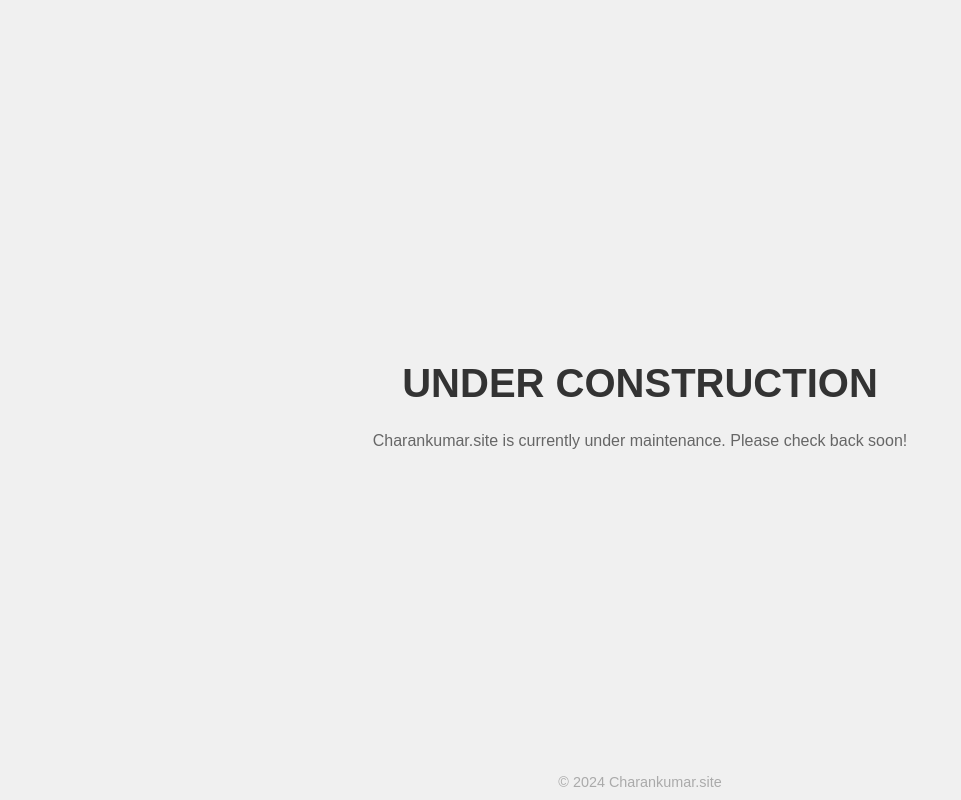
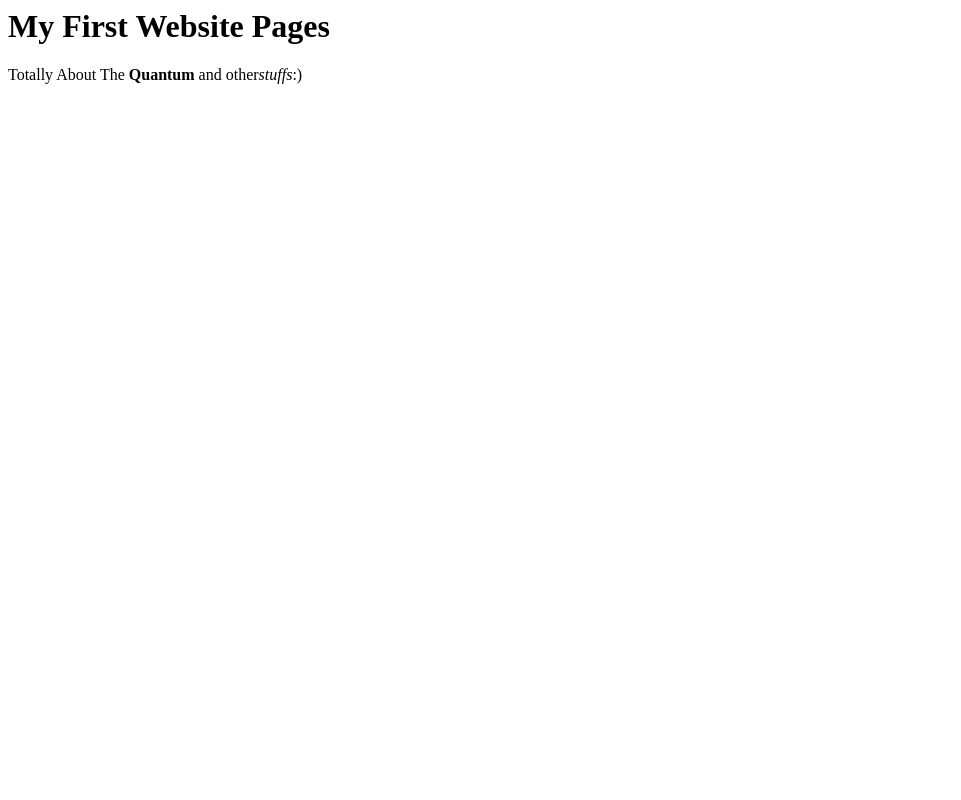
Before and after one commit to itscharan010/first-code, a plain HTML site: page index.html in a window 1280 px wide. Shown: the whole page, without its empty margins (0-961 px from the left). Drawn offline with Linux system fonts and the light colour scheme.

Commit message:
add own code

```diff
--- a/index.html
+++ b/index.html
@@ -1,42 +1,11 @@
-<!DOCTYPE html>
-<html lang="en">
-<head>
-    <meta charset="UTF-8">
-    <meta name="viewport" content="width=device-width, initial-scale=1.0">
-    <title>Charankumar.site - Site on Working</title>
-    <style>
-        body {
-            font-family: Arial, sans-serif;
-            margin: 0;
-            padding: 0;
-            background-color: #f0f0f0;
-            color: #333;
-            text-align: center;
-            display: flex;
-            flex-direction: column;
-            justify-content: center;
-            align-items: center;
-            height: 100vh;
-        }
-        h1 {
-            font-size: 2.5rem;
-            margin-bottom: 10px;
-        }
-        p {
-            font-size: 1rem;
-            color: #666;
-        }
-        footer {
-            position: absolute;
-            bottom: 10px;
-            font-size: 0.9rem;
-            color: #aaa;
-        }
-    </style>
-</head>
-<body>
-    <h1>UNDER CONSTRUCTION</h1>
-    <p>Charankumar.site is currently under maintenance. Please check back soon!</p>
-    <footer>&copy; 2024 Charankumar.site</footer>
-</body>
+<html>
+    <head><title>Charankumar Webpage</title></head>
+    <body>
+      <h1>
+        My First Website Pages
+      </h1>
+      <p>
+        Totally About The <b>Quantum</b> and other<i>stuffs</i>:)
+      </p>
+    </body>
 </html>
```
